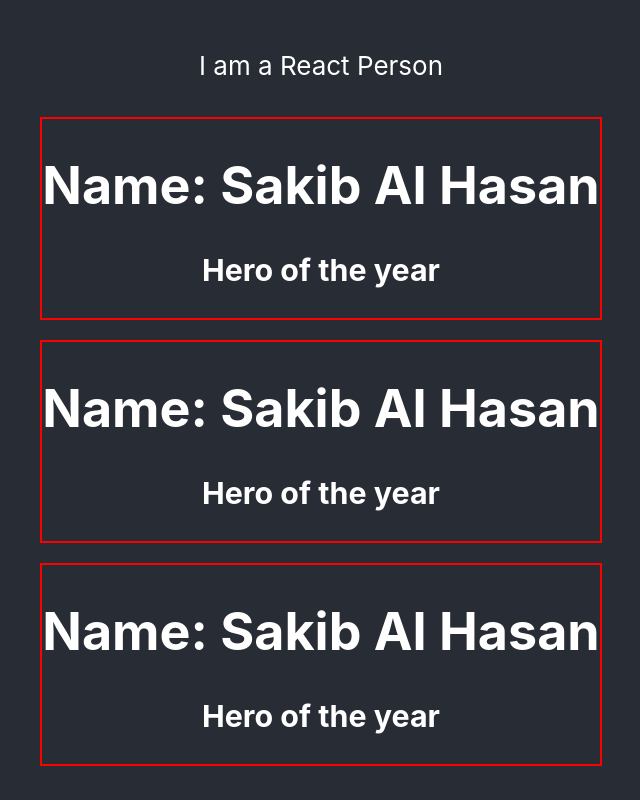
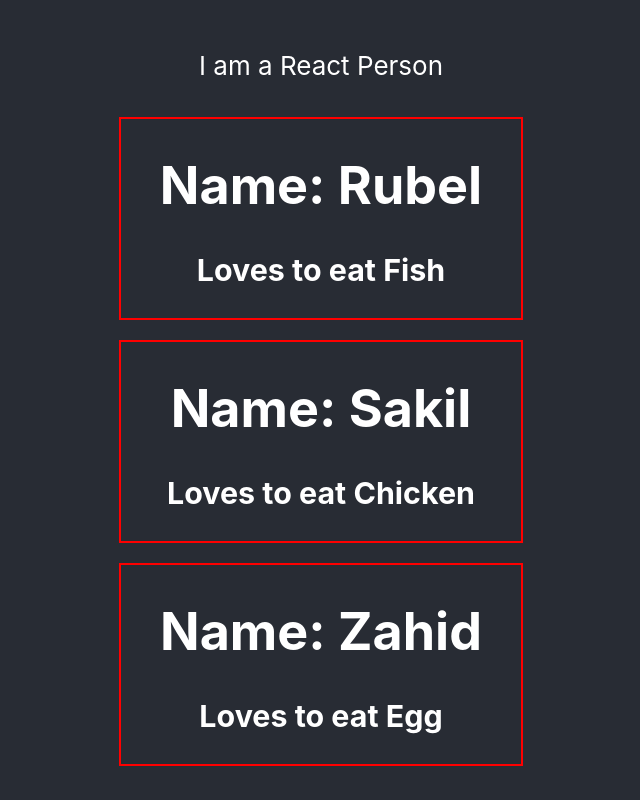
Before and after one commit to prosaber6a/react-core-concept, a React (Create React App) app: page / in a window 1280 px wide. Shown: the whole page, without its empty margins (319-959 px from the left). Built offline with nearby package versions, Linux system fonts and the light colour scheme.

Commit message:
Dynamic data pass to component

```diff
--- a/src/App.js
+++ b/src/App.js
@@ -8,23 +8,26 @@ function App() {
     <div className="App">
     <header className="App-header">
     <p>I am a React Person</p>
-    <Person></Person>
-    <Person></Person>
-    <Person></Person>
+    <Person name="Rubel" food="Fish"></Person>
+    <Person name="Sakil" food="Chicken"></Person>
+    <Person name="Zahid" food="Egg"></Person>
     </header>
     </div>
     );
   }
 
-  function Person() {
+  function Person(properties) {
+    console.log(properties);
+
     const personStyle = {
       border:"2px solid red",
-      margin: "10px"
+      margin: "10px",
+      width: "400px"
     }
     return (
     <div style={personStyle}>
-      <h1>Name: Sakib Al Hasan</h1>
-      <h3>Hero of the year</h3>
+      <h1>Name: {properties.name}</h1>
+      <h3>Loves to eat {properties.food}</h3>
     </div>
     );
   }
```
